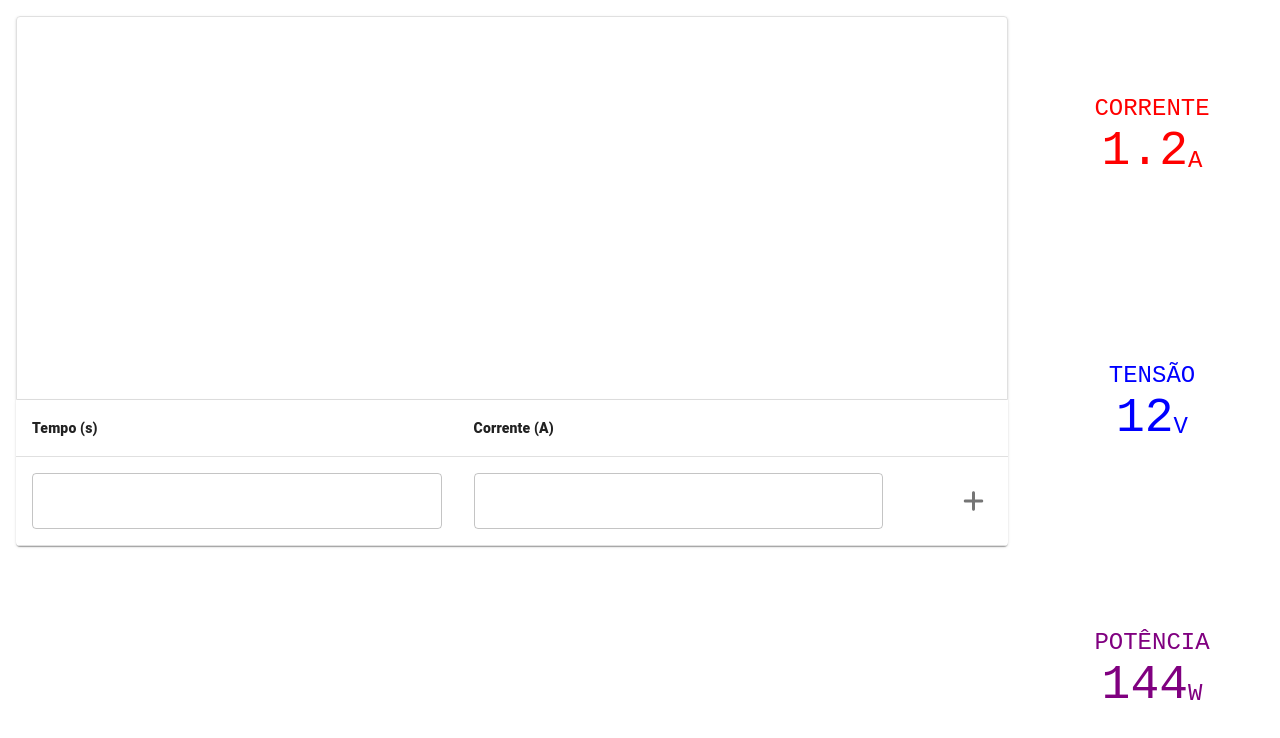
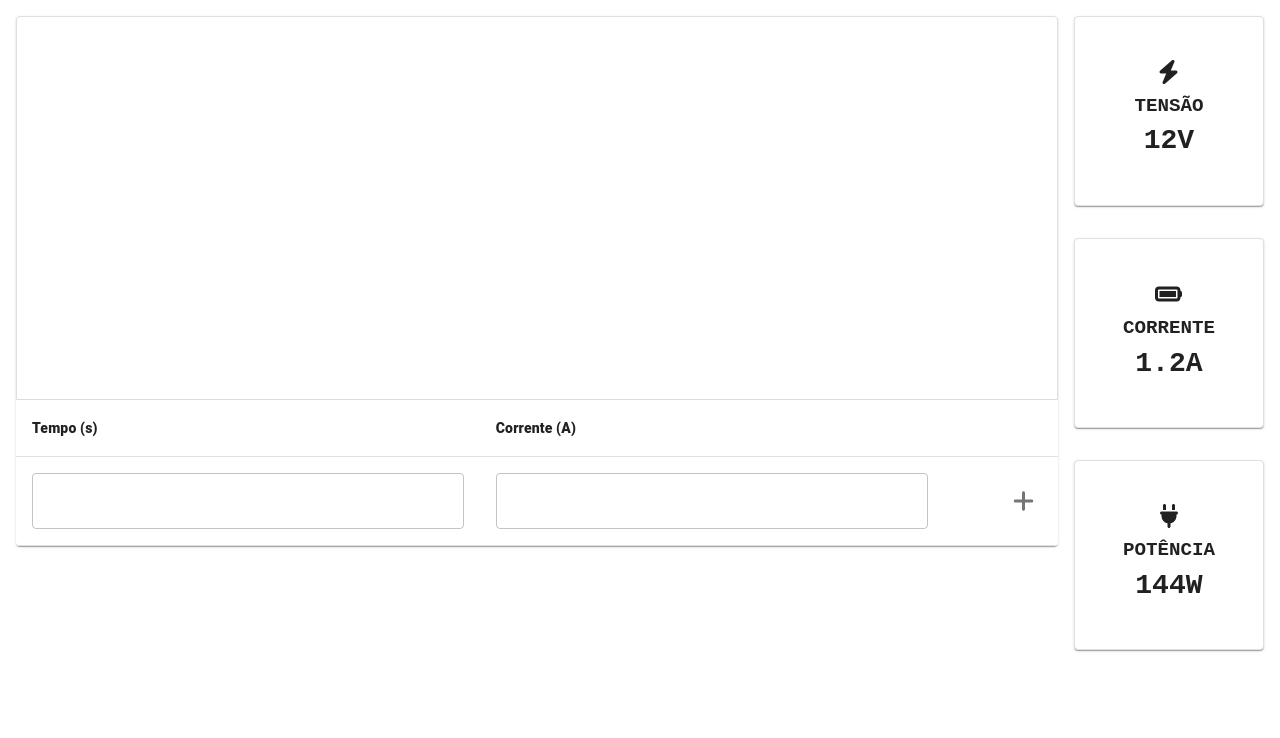
Before and after one commit to mtomazella/ACCL, a Next.js app in the folder accl-client/: page / in a window 1280 px wide. Shown: the top 738 px of the page. Built offline with nearby package versions, Linux system fonts and the light colour scheme.

Commit message:
Client: new measurements UI

```diff
--- a/accl-client/src/pages/dashboard/components/Measurements.tsx
+++ b/accl-client/src/pages/dashboard/components/Measurements.tsx
@@ -1,41 +1,41 @@
 import React from 'react'
 
+import { IconProp } from '@fortawesome/fontawesome-svg-core'
+import { FontAwesomeIcon } from '@fortawesome/react-fontawesome'
+import { Card } from '@mui/material'
 import styled from 'styled-components'
 
 const StyledMeasurements = styled.div`
   display: grid;
   grid-column: 1f;
   grid-row: 1fr 1fr 1fr;
-  height: 100%;
+  grid-row-gap: 2rem;
+  padding: 1rem 1rem 1rem 0;
   width: 100%;
 `
 
-const StyledMeasurementPanel = styled.div<{ color: string }>`
+const StyledMeasurementPanel = styled(Card)`
   display: flex;
   flex-direction: column;
   justify-content: center;
   align-items: center;
   font-family: monospace;
-  color: ${({ color }) => color};
+  color: gray;
+  border: 1px solid #e0e0e0;
+  aspect-ratio: 1;
+  font-size: 1.5rem;
+  padding: 3rem;
 
-  > label {
-    font-size: 1.5rem;
+  > h3 {
+    font-size: 1.2rem;
     text-transform: uppercase;
+    padding-top: 0.5rem;
   }
 
   > div {
     display: flex;
     flex-direction: row;
     align-items: flex-end;
-
-    > p {
-      font-size: 3rem;
-      line-height: 3rem;
-    }
-    > span {
-      font-size: 1.5rem;
-      line-height: 1.8rem;
-    }
   }
 `
 
@@ -43,20 +43,21 @@ export type MeasurementObject = {
   label: string
   value: string
   unit: string
-  color: string
+  icon: IconProp
 }
 
 const MeasurementPanel: React.FC<MeasurementObject> = ({
   label,
   value,
   unit,
-  color,
+  icon,
 }) => (
-  <StyledMeasurementPanel color={color}>
-    <label>{label}</label>
+  <StyledMeasurementPanel>
+    <FontAwesomeIcon icon={icon} />
+    <h3>{label}</h3>
     <div>
-      <p>{value}</p>
-      <span>{unit}</span>
+      <h1>{value}</h1>
+      <h3>{unit}</h3>
     </div>
   </StyledMeasurementPanel>
 )
--- a/accl-client/src/pages/dashboard/index.tsx
+++ b/accl-client/src/pages/dashboard/index.tsx
@@ -1,5 +1,6 @@
 import React from 'react'
 
+import { faBattery, faBolt, faPlug } from '@fortawesome/free-solid-svg-icons'
 import { Page } from 'src/blocks'
 import styled from 'styled-components'
 
@@ -14,11 +15,10 @@ const StyledDashboard = styled(Page)`
     height: 100%;
 
     &.left {
-      width: 80%;
+      flex: 1;
     }
 
     &.right {
-      width: 20%;
     }
   }
 `
@@ -32,9 +32,24 @@ export const Dashboard = () => {
       <section className="right">
         <Measurements
           data={[
-            { label: 'Corrente', value: '1.2', unit: 'A', color: 'red' },
-            { label: 'Tensão', value: '12', unit: 'V', color: 'blue' },
-            { label: 'Potência', value: '144', unit: 'W', color: 'purple' },
+            {
+              label: 'Tensão',
+              value: '12',
+              unit: 'V',
+              icon: faBolt,
+            },
+            {
+              label: 'Corrente',
+              value: '1.2',
+              unit: 'A',
+              icon: faBattery,
+            },
+            {
+              label: 'Potência',
+              value: '144',
+              unit: 'W',
+              icon: faPlug,
+            },
           ]}
         />
       </section>
```
